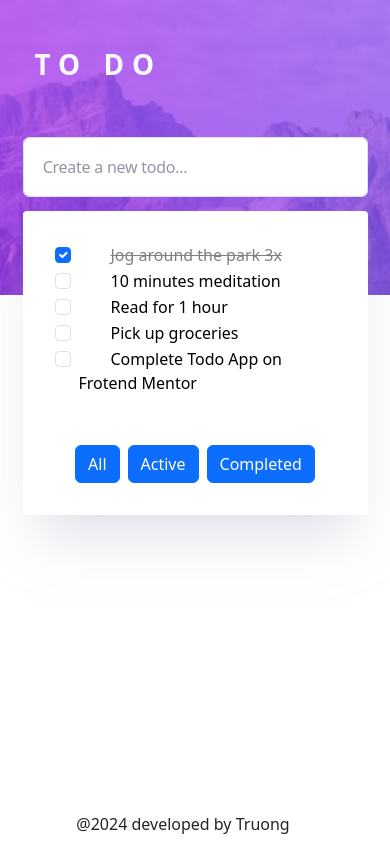
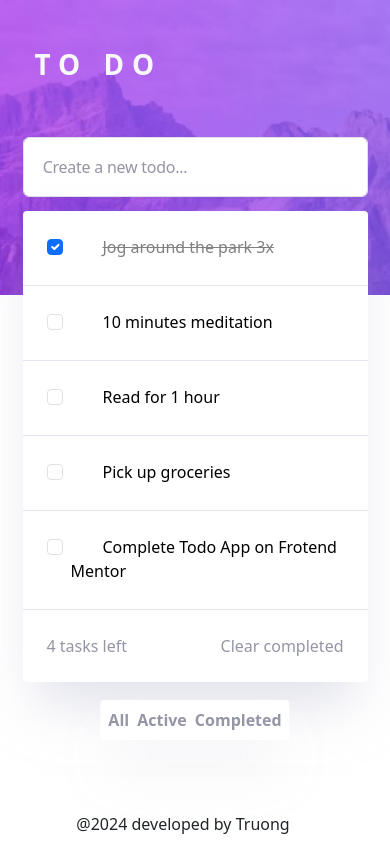
Before and after one commit to tin0312/to-do-app, a React (Vite) app: page / in a window 390 px wide. Built offline with nearby package versions, Linux system fonts and the light colour scheme.

Commit message:
Display number of tasks left in the list and render mobile responsivess for filter status component

```diff
--- a/src/App.tsx
+++ b/src/App.tsx
@@ -59,7 +59,7 @@ function App() {
         <Col xs={10} md={12} className="d-flex justify-content-center p-0">
           <Row className="w-100 d-flex justify-content-center">
             <Col sm={4} className="list-position p-0">
-              <ToDoList tasks={tasks} />
+              <ToDoList setTasks={setTasks} tasks={tasks} />
             </Col>
           </Row>
         </Col>
--- a/src/components/FilterTask.tsx
+++ b/src/components/FilterTask.tsx
@@ -1,9 +1,9 @@
 export default function FilterTask() {
   return (
-    <div className="filter-tasks d-flex justify-content-center gap-2">
-      <button className="btn btn-primary">All</button>
-      <button className="btn btn-primary">Active</button>
-      <button className="btn btn-primary">Completed</button>
+    <div className="d-flex gap-2">
+      <a className="fw-bold">All</a>
+      <a className="fw-bold">Active</a>
+      <a className="fw-bold">Completed</a>
     </div>
   );
 }
--- a/src/components/ToDoList.tsx
+++ b/src/components/ToDoList.tsx
@@ -1,25 +1,41 @@
+import { useState, useEffect } from 'react';
 import ToDoTask from './ToDoTask';
 import FilterTask from './FilterTask';
 
-interface Task {
-  id: string;
-  content: string;
-  completed: boolean;
+interface ToDoListProps {
+  tasks: Array<{ id: string; content: string; completed: boolean }>;
+  setTasks: React.Dispatch<
+    React.SetStateAction<Array<{ id: string; content: string; completed: boolean }>>
+  >;
 }
 
-interface ToDoListProps {
-  tasks: Task[];
-}
+export default function ToDoList({ tasks, setTasks }: ToDoListProps) {
+  const [taskLeft, setTaskLeft] = useState(0);
 
-export default function ToDoList({ tasks }: ToDoListProps) {
-  const task = tasks.map((task) => <ToDoTask key={task.id} task={task} />);
+  useEffect(() => {
+    const taskLeft = tasks.filter((task) => !task.completed).length;
+    setTaskLeft(taskLeft);
+  }, [tasks]);
+
+  const task = tasks.map((task) => (
+    <ToDoTask key={task.id} task={task} tasks={tasks} setTasks={setTasks} />
+  ));
   return (
-    <div className="task-list">
+    <div className="task-list fs-6">
       {/* A list of task */}
-      <section className="pb-5">{task}</section>
-      <section>
+      <section>{task}</section>
+      <section className="filter-container d-flex justify-content-between align-items-center p-4">
+        {/* Tasks left */}
+        <p className="pb-0 mb-0">{taskLeft} tasks left</p>
         {/* Buttons to filter tasks by status */}
-        <FilterTask />
+        <section className="filter-desktop">
+          <FilterTask />
+        </section>
+        {/* Filter section for mobile */}
+        <section className="filter-mobile">
+          <FilterTask />
+        </section>
+        <a>Clear completed</a>
       </section>
     </div>
   );
--- a/src/components/ToDoTask.tsx
+++ b/src/components/ToDoTask.tsx
@@ -7,13 +7,21 @@ interface ToDoItemProps {
     content: string;
     completed: boolean;
   };
+  tasks: Array<{ id: string; content: string; completed: boolean }>;
+  setTasks: React.Dispatch<
+    React.SetStateAction<Array<{ id: string; content: string; completed: boolean }>>
+  >;
 }
 
-const ToDoTask: React.FC<ToDoItemProps> = ({ task }) => {
+const ToDoTask: React.FC<ToDoItemProps> = ({ task, tasks, setTasks }) => {
   const [checked, setChecked] = useState(task.completed);
 
   const toggleCheck = () => {
-    setChecked((prevStatus: boolean) => !prevStatus);
+    const updatedTasks = tasks.map((t) =>
+      t.id === task.id ? { ...t, completed: !t.completed } : t
+    );
+    setTasks(updatedTasks);
+    setChecked(!checked);
   };
 
   const labelStyle = {
@@ -23,7 +31,7 @@ const ToDoTask: React.FC<ToDoItemProps> = ({ task }) => {
   };
 
   return (
-    <li>
+    <li className="p-4">
       <Form>
         <Form.Check
           type="checkbox"
--- a/src/index.css
+++ b/src/index.css
@@ -7,6 +7,7 @@
 body {
   font-size: 16px;
   font-family: 'Josefin Sans', sans-serif;
+  background-color: #fafafa;
 }
 .app-background {
   background-image: url('../public/images/bg-desktop-light.jpg');
@@ -35,10 +36,42 @@ li {
 }
 .task-list {
   background-color: #fff;
-  padding: 2rem;
   border-radius: 0.25rem;
   box-shadow: 0px 35px 50px -15px rgba(194, 195, 214, 0.5);
+  color: #494c6b;
 }
 .list-row {
   top: -10vh;
 }
+li {
+  border-bottom: 1px solid #e3e4f1;
+}
+.filter-container {
+  color: #9495a5 !important;
+}
+a {
+  text-decoration: none !important;
+  color: #9495a5 !important;
+}
+.filter-mobile {
+  display: none;
+}
+@media screen and (max-width: 576px) {
+  .filter-desktop {
+    display: none;
+  }
+  .filter-mobile {
+    display: block;
+    position: absolute;
+    bottom: 0;
+    background-color: #fff;
+    transform: translate(-50%, -50%);
+    left: 50%;
+    border-radius: 0.25rem;
+    box-shadow: 0px 35px 50px -15px rgba(194, 195, 214, 0.5);
+    padding: 0.5rem;
+  }
+  .list-row {
+    height: 65vh;
+  }
+}
```
